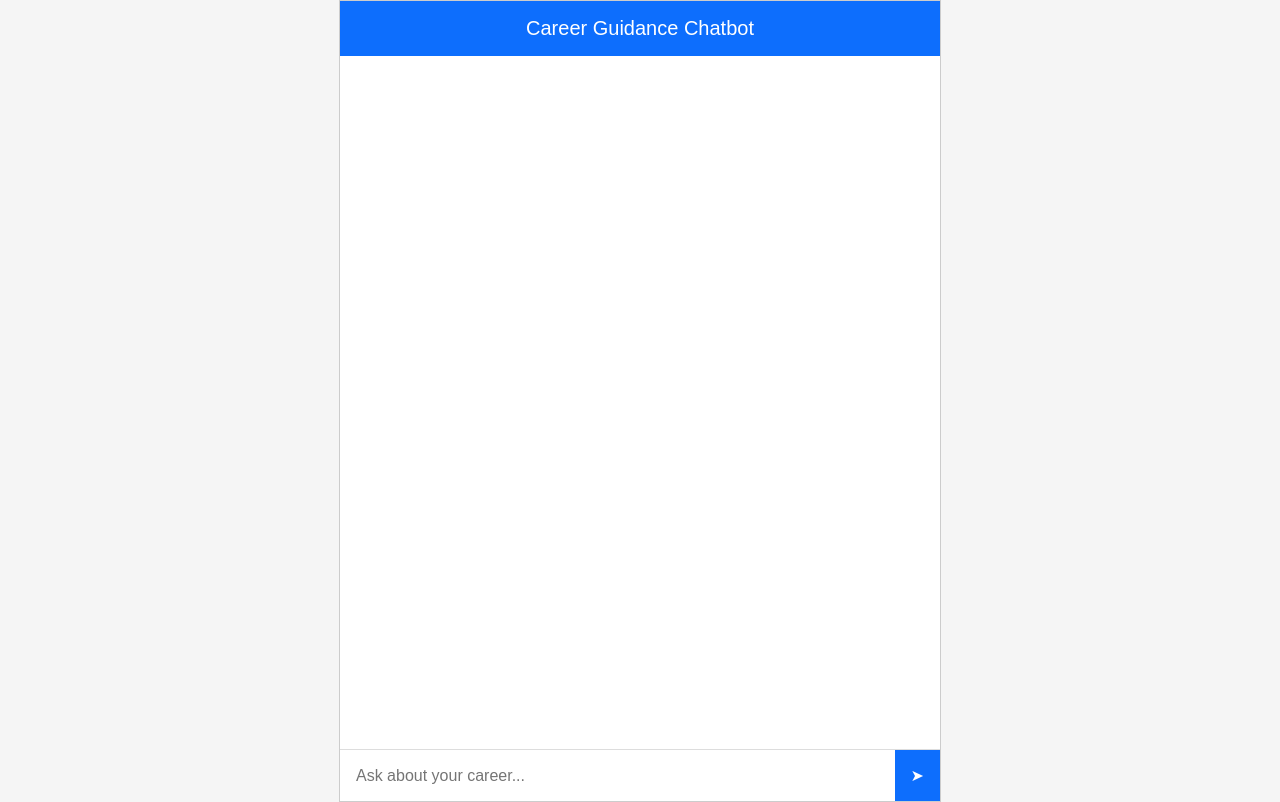
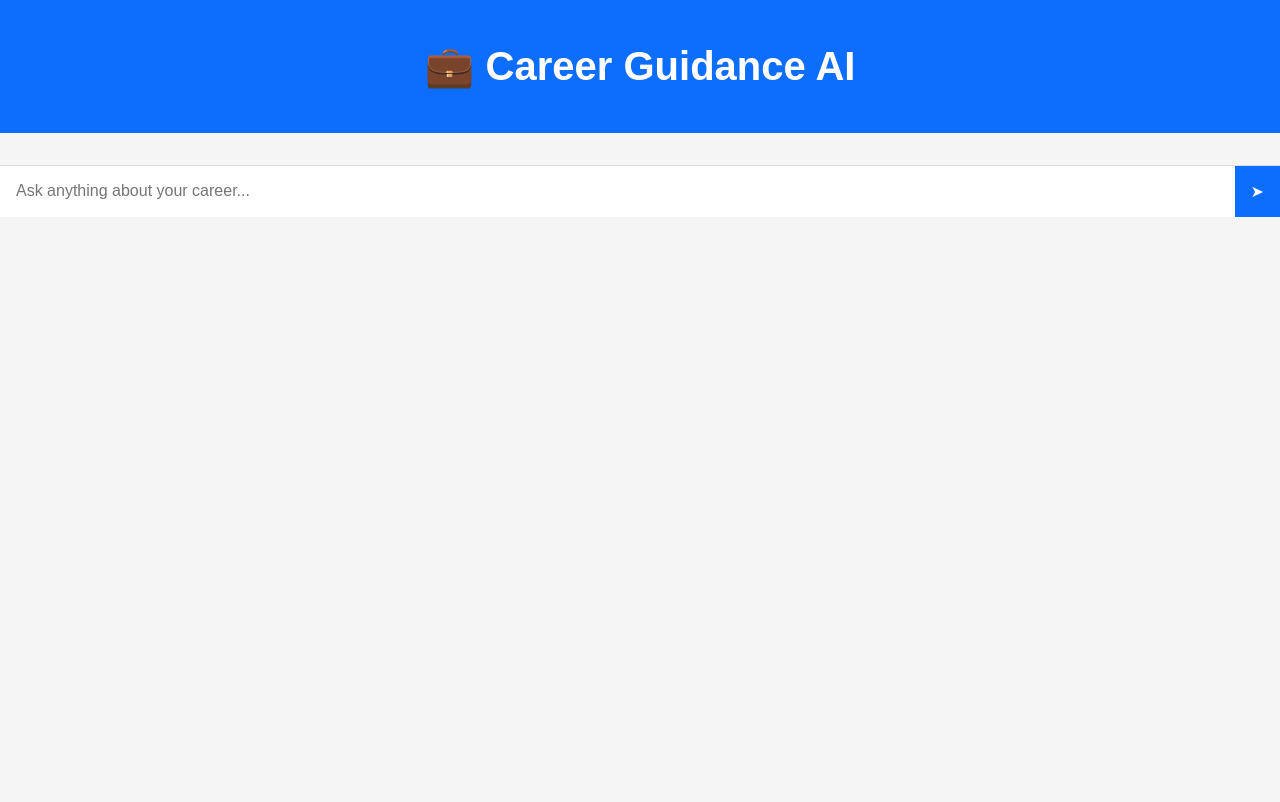
Before and after one commit to iShubhamGiri/career-guidance-ai, a plain HTML site: page index.html in a window 1280 px wide. Drawn offline with Linux system fonts and the light colour scheme.

Commit message:
Update index.html a10

```diff
--- a/index.html
+++ b/index.html
@@ -7,14 +7,21 @@
   <link rel="stylesheet" href="style.css" />
 </head>
 <body>
-  <div class="container">
-    <header>Career Guidance Chatbot</header>
-    <main id="chatBox"></main>
-    <form id="chatForm">
-      <input type="text" id="userInput" placeholder="Ask about your career..." autocomplete="off"/>
+  <div class="chat-container">
+    <header>
+      <h1>💼 Career Guidance AI</h1>
+    </header>
+
+    <main id="chatBox" class="chat-box">
+      <!-- Messages will appear here -->
+    </main>
+
+    <form id="chatForm" class="chat-form">
+      <input type="text" id="userInput" placeholder="Ask anything about your career..." autocomplete="off" />
       <button type="submit">➤</button>
     </form>
   </div>
+
   <script src="script.js"></script>
 </body>
 </html>
```
